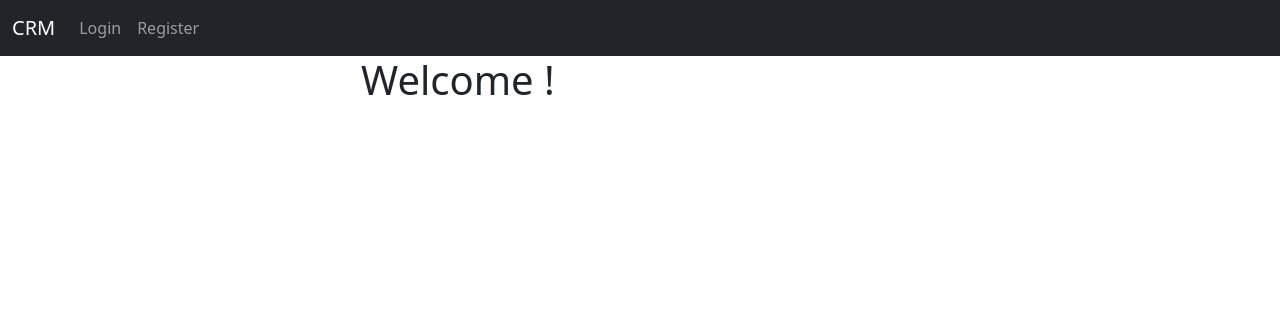
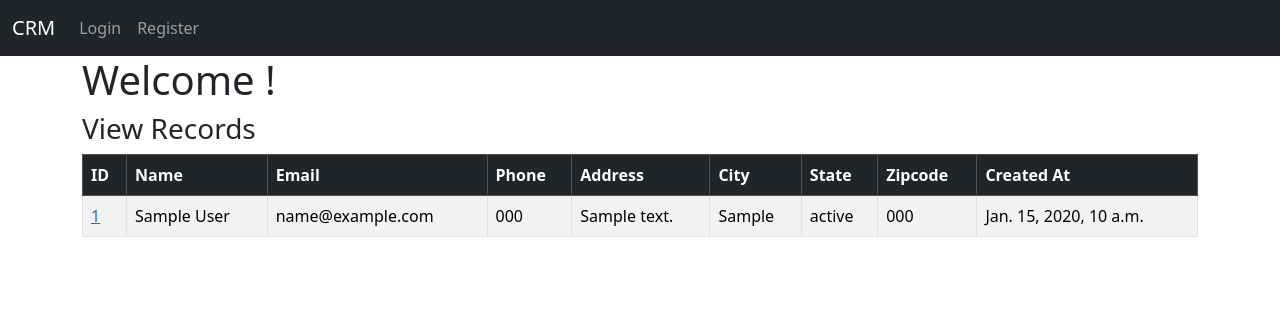
Before and after one commit to James-Kamau3/crm, a Django app: page / in a window 1280 px wide. Shown: the top 316 px of the page. Run offline with Django 5.2, Linux system fonts and the light colour scheme; tables that the repository leaves empty hold one stand-in row (values such as "Sample post").

Commit message:
build record disp by id

```diff
--- a/web/templates/web/home.html
+++ b/web/templates/web/home.html
@@ -2,8 +2,44 @@
 
 
 {% block content %}
-<div class="col-md-6 offset-md-3">
+<div class="m-auto">
 <h1>Welcome {{user.username}}!</h1>
+<h3>View Records</h3>
 
+<table class="table table-striped table-hover table-bordered">
+    <thead class="table-dark">
+      <tr>
+        <th scope="col">ID</th>
+        <th scope="col">Name</th>
+        <th scope="col">Email</th>
+        <th scope="col">Phone</th>
+        <th scope="col">Address</th>
+        <th scope="col">City</th>
+        <th scope="col">State</th>
+        <th scope="col">Zipcode</th>
+        <th scope="col">Created At</th>
+      </tr>
+    </thead>
+    <tbody>
+{% if records %}
+    {% for record in records%}
+
+          <tr>
+            <td><a href="{% url 'record' record.id %}">{{ record.id }}</a></td>
+            <td>{{ record.first_name }} {{ record.last_name }}</td>
+            <td>{{ record.email }}</td>
+            <td>{{ record.phone }}</td>
+            <td>{{ record.address }}</td>
+            <td>{{ record.city }}</td>
+            <td>{{ record.state }}</td>
+            <td>{{ record.zipcode }}</td>
+            <td>{{ record.created_at }}</td>
+          </tr>
+
+
+    {% endfor %}
+{% endif %}
+</tbody>
+</table>
 </div>
 {% endblock %}
--- a/web/templates/web/login.html
+++ b/web/templates/web/login.html
@@ -1,6 +1,7 @@
 {% extends 'web/base.html' %}
 
 {% block content %}
+<div class="col-md-6 offset-md-3">
 <h1>Login</h1>
 <form method = "POST">
     {% csrf_token %}
@@ -12,5 +13,6 @@
     </div>
     <button type="submit" class="btn btn-secondary">Login</button>
   </form>
+</div>
 
 {% endblock %}
--- a/web/urls.py
+++ b/web/urls.py
@@ -6,4 +6,5 @@ urlpatterns = [
     path('login', views.login_user, name='login'),
     path('logout', views.logout_user, name='logout'),
     path('register', views.register_user, name='register'),
+    path('record/<int:pk>', views.customer_record, name='record'),
 ]
--- a/web/views.py
+++ b/web/views.py
@@ -2,11 +2,13 @@ from django.shortcuts import render, redirect
 from django.contrib.auth import authenticate, login, logout
 from .forms import SignUpForm
 from django.contrib import messages
+from .models import Record
 
 
 # Create your views here.
 def home(request):
-    return render(request, 'web/home.html', {})
+    records = Record.objects.all()
+    return render(request, 'web/home.html', {'records': records})
 
 def login_user(request):
     if request.method == "POST":
@@ -48,3 +50,11 @@ def logout_user(request):
     logout(request)
     messages.success(request, "Logout Successful!")
     return redirect('login')
+
+def customer_record(request, pk):
+    if request.user.is_authenticated:
+        record = Record.objects.get(id=pk)
+        return render(request, 'web/record.html', {'record': record})
+    else:
+        messages.info(request, "You need to be logged in to view")
+        return redirect('login')
```
Also changed, not shown: web/templates/web/record.html (added, +47 -0 lines).
